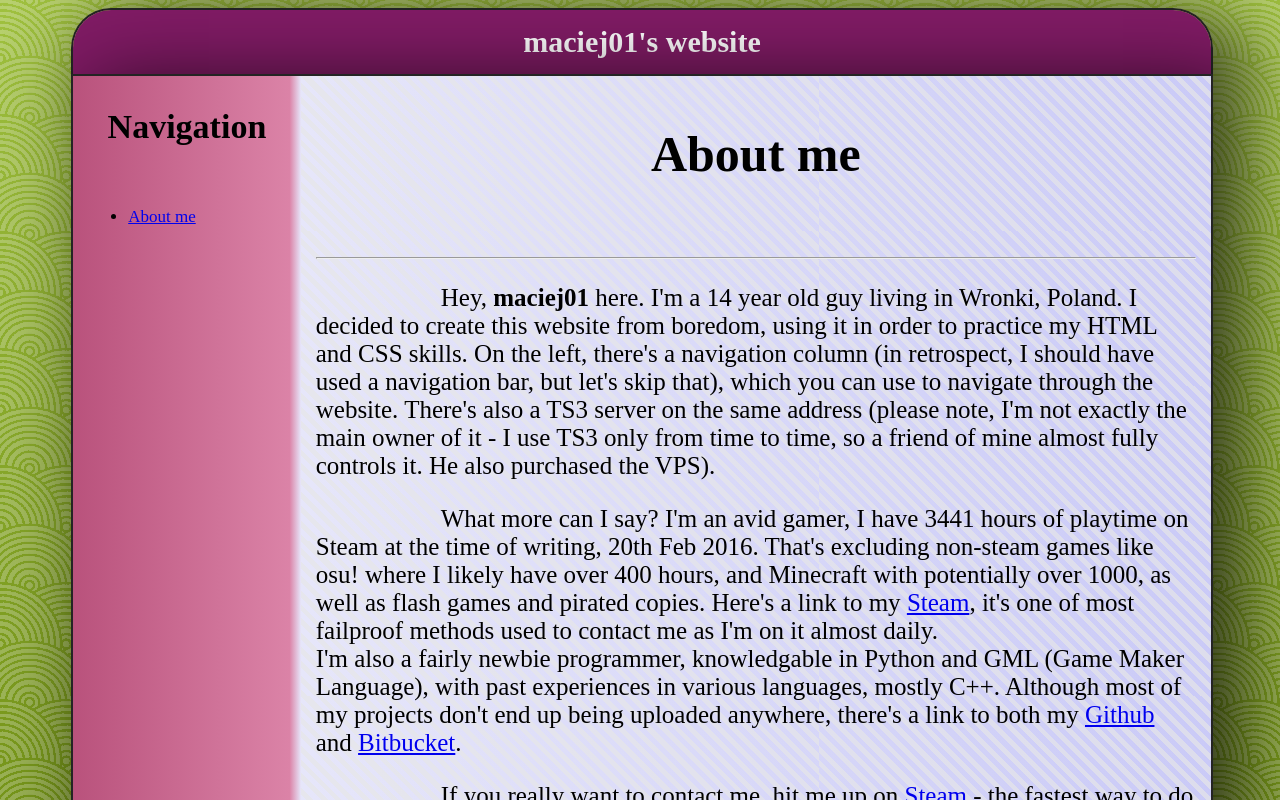
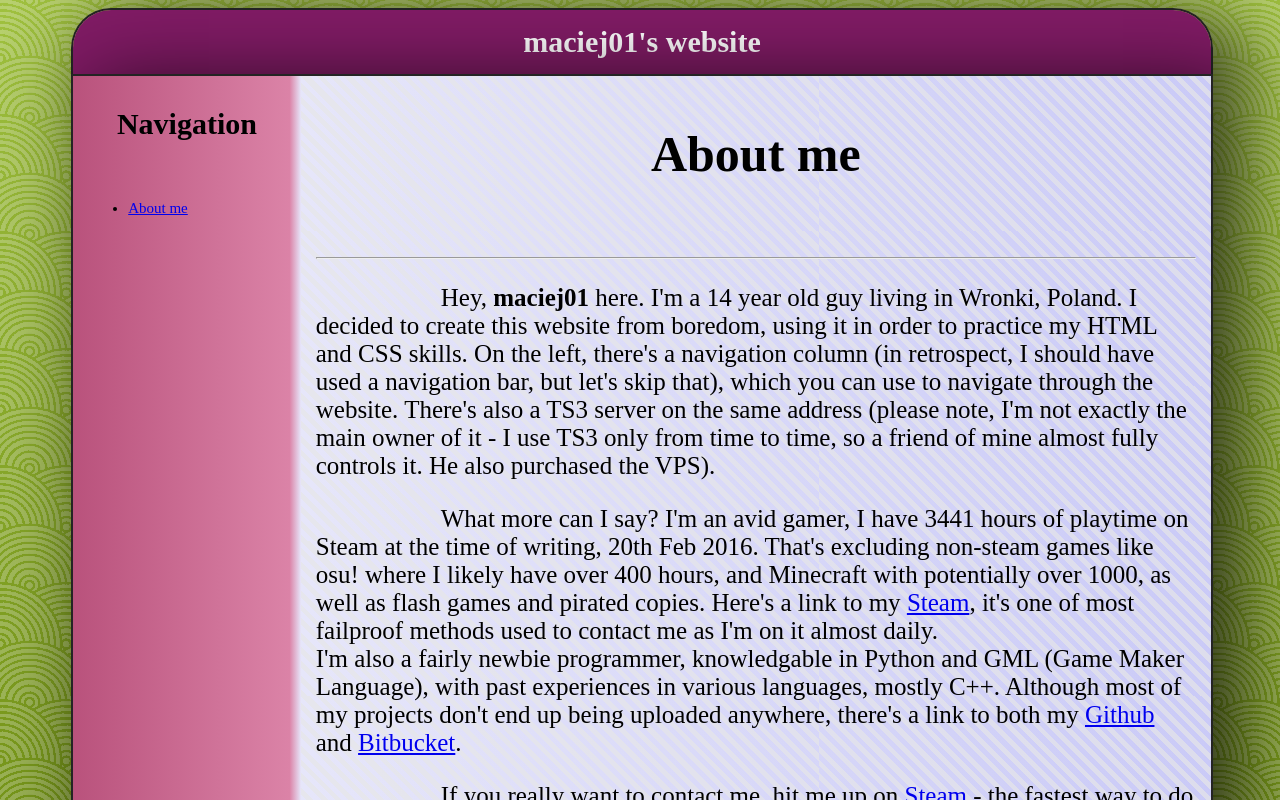
Before and after one commit to asdfMaciej/maciej01-website, a plain HTML site: page index.html in a window 1280 px wide. Shown: the top 800 px of the page. Drawn offline with Linux system fonts and the light colour scheme.

Commit message:
Some small fixes for mobile design

```diff
--- a/style.css
+++ b/style.css
@@ -119,11 +119,19 @@ p {
 		min-height: 0px;
 	}
 }
-@media screen and (min-width: 1081px) and (max-width: 1380px) {
+@media screen and (min-width: 1081px) and (max-width: 1250px) {
 	.nav {
-		font-size: 17px;
+		font-size: 14px;
 	}
 	.maincontainer {
 		width: 90%;
 	}
 }
+@media screen and (min-width: 1251px) and (max-width: 1450px) {
+	.nav {
+		font-size: 15px;
+	}
+	.maincontainer {
+		width: 90%;
+	}
+}
--- a/szkola/style.css
+++ b/szkola/style.css
@@ -119,11 +119,19 @@ p {
 		min-height: 0px;
 	}
 }
-@media screen and (min-width: 1081px) and (max-width: 1380px) {
+@media screen and (min-width: 1081px) and (max-width: 1250px) {
 	.nav {
-		font-size: 17px;
+		font-size: 14px;
 	}
 	.maincontainer {
 		width: 90%;
 	}
 }
+@media screen and (min-width: 1251px) and (max-width: 1450px) {
+	.nav {
+		font-size: 15px;
+	}
+	.maincontainer {
+		width: 90%;
+	}
+}
--- a/ts3/style.css
+++ b/ts3/style.css
@@ -119,11 +119,19 @@ p {
 		min-height: 0px;
 	}
 }
-@media screen and (min-width: 1081px) and (max-width: 1380px) {
+@media screen and (min-width: 1081px) and (max-width: 1250px) {
 	.nav {
-		font-size: 17px;
+		font-size: 14px;
 	}
 	.maincontainer {
 		width: 90%;
 	}
 }
+@media screen and (min-width: 1251px) and (max-width: 1450px) {
+	.nav {
+		font-size: 15px;
+	}
+	.maincontainer {
+		width: 90%;
+	}
+}
```
